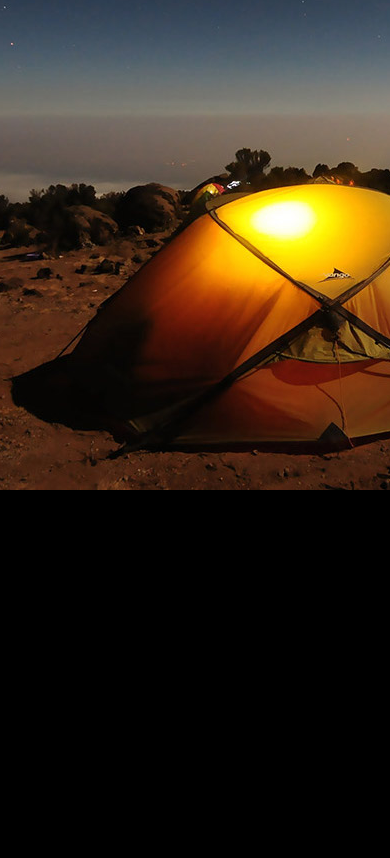
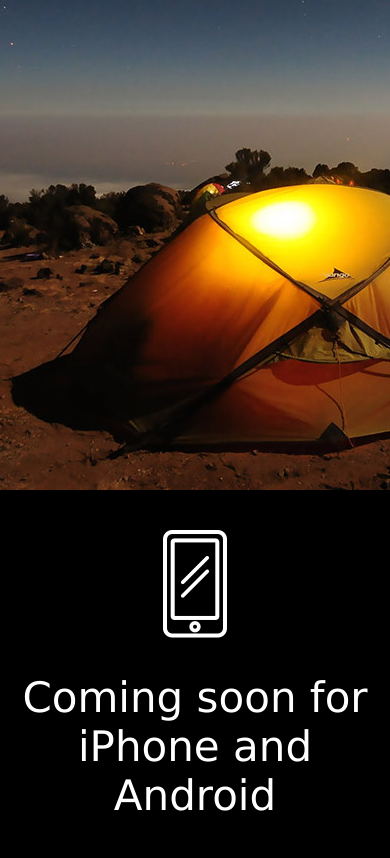
Before and after one commit to la-ragazza/excursion, a plain HTML site: page index.html in a window 390 px wide. Shown: the part 1388-2246 px from the top of the page. Before the commit the page ends 1886 px from the top, so only its background shows below. Drawn offline with Linux system fonts and the light colour scheme.

Commit message:
phone icon coming soon section added

```diff
--- a/index.html
+++ b/index.html
@@ -6,7 +6,7 @@
     <body>
         <header>
             <h1>Discover hidden places in the world around you</h1>
-            <a href="#" id="download">Download Excursion (Coming soon!)</a>
+            <a href="#" class="download">Download Excursion (Coming soon!)</a>
         </header>
         <div class="main-content">
             <div id="video">
@@ -20,6 +20,10 @@
                 <h4>Excursion remembers places you like, and recommends new points of interest around you.</h4>
                 <img src="resources/imgs-videos/camp.jpg"/>
             </div>
+            <div class="phone">
+                <img id="phone-icon" src="resources/imgs-videos/phone.png"/>
+                <h2>Coming soon for iPhone and Android</h2>
+            </div>
         </div>
 
     </body>
--- a/resources/css/style.css
+++ b/resources/css/style.css
@@ -20,7 +20,7 @@ header h1 {
     color: white;
 }
 
-#download {
+.download {
     color: aquamarine;
     font-size: 1rem;
 }
@@ -40,7 +40,7 @@ header h1 {
     justify-content: center;
 }
 
-.camp h2 {
+h2 {
     font-family: Verdana, sans-serif;
     color: white;
     font-size: 2.1rem;
@@ -52,3 +52,11 @@ header h1 {
     color: gray;
     font-size: .8rem;
 }
+
+.phone {
+    display: flex;
+    flex-direction: column;
+    align-items: center;
+    justify-content: center;
+    margin-top: 2rem;
+}
```
